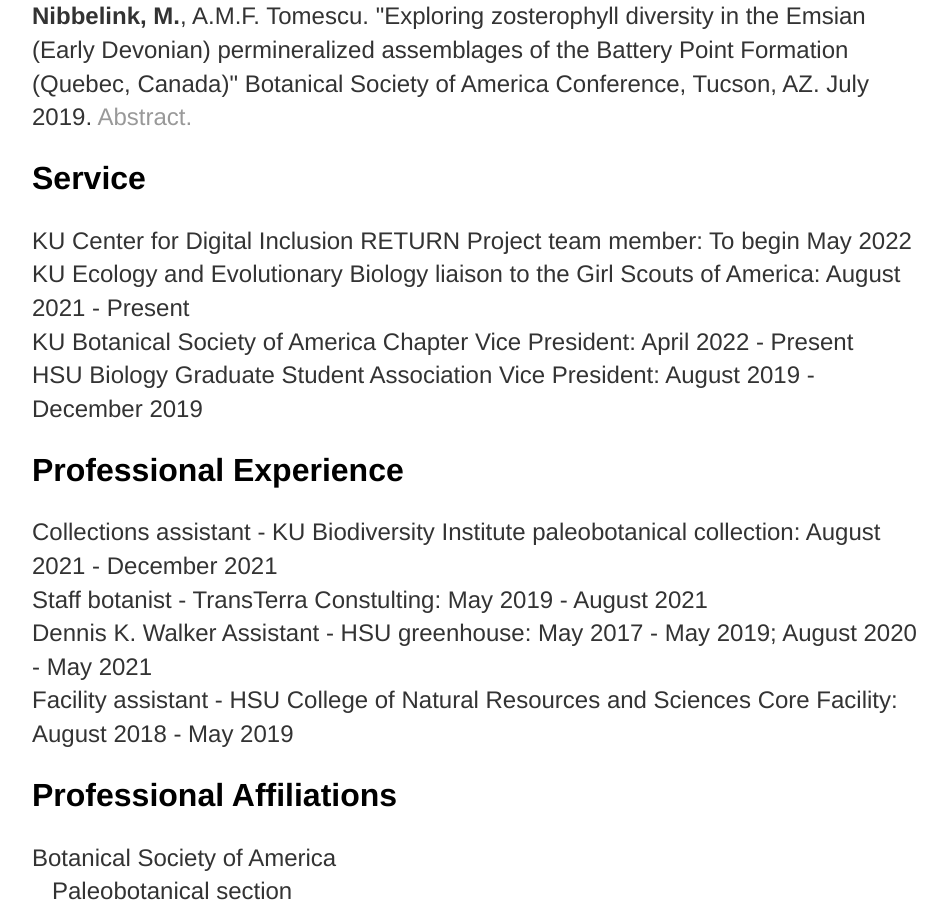
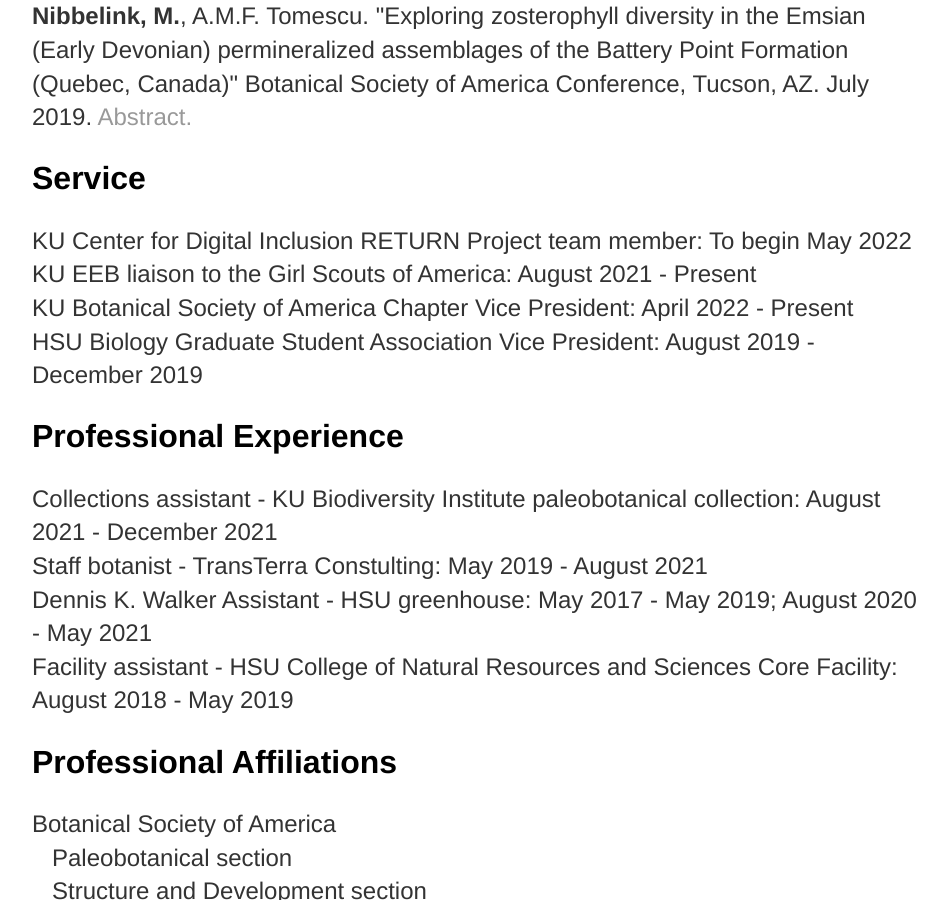
Before and after one commit to megannibbs/megannibbelink.github.io, a Jekyll site: the page built from cv/index.html, in a window 1280 px wide and 900 px high, scrolled down 1595 px. Shown: the whole window, without its empty margins (160-1107 px from the left). Built offline with Jekyll 4.4.1, drawn with Linux system fonts in a browser that asks for light colours.

Commit message:
Update index.html

```diff
--- a/cv/index.html
+++ b/cv/index.html
@@ -28,7 +28,7 @@
 	<p><strong>Nibbelink, M.</strong>, A.M.F. Tomescu. "Exploring zosterophyll diversity in the Emsian (Early Devonian) permineralized assemblages of the Battery Point Formation (Quebec, Canada)" Botanical Society of America Conference, Tucson, AZ. July 2019.<a href="https://2019.botanyconference.org/engine/search/index.php?func=detail&aid=944"> Abstract.</a></br>
 	<h2>Service</h2>
 	<p>KU Center for Digital Inclusion RETURN Project team member: To begin May 2022</br>
-		KU Ecology and Evolutionary Biology liaison to the Girl Scouts of America: August 2021 - Present</br>
+		KU EEB liaison to the Girl Scouts of America: August 2021 - Present</br>
 		KU Botanical Society of America Chapter Vice President: April 2022 - Present</br>
 		HSU Biology Graduate Student Association Vice President: August 2019 - December 2019 </br></p>
 	<h2>Professional Experience</h2>
```
